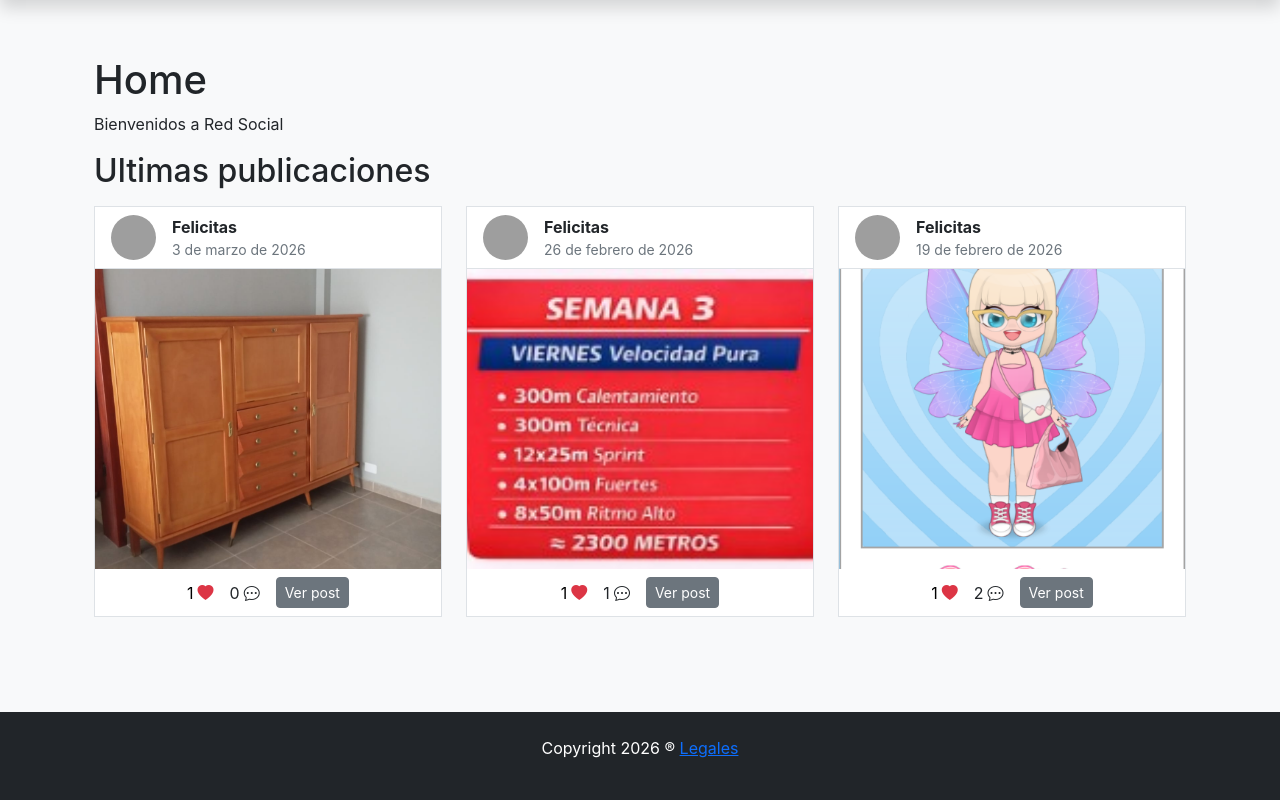
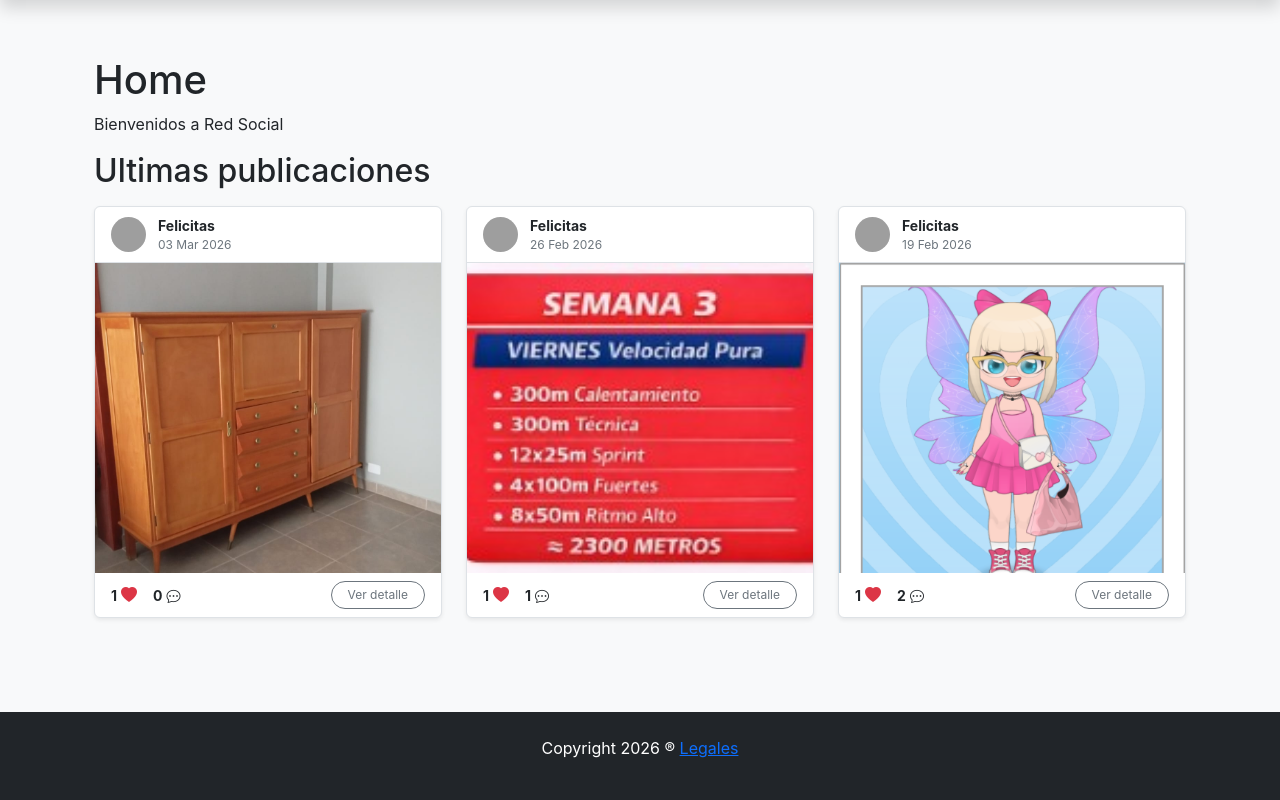
Before and after one commit to TatoMesa/RedSocial, a Django app: page / in a window 1280 px wide. Shown: the part 56-856 px from the top of the page. Run offline with Django 4.2, Linux system fonts and the light colour scheme; a user stored in the database is signed in; data comes from the database, SQL or seed files in the repository; both versions use the stored data as it was after the commit; grey boxes are pictures that could not be loaded.

Commit message:
acomodando imagenes de post

```diff
--- a/RedSocial/templates/_includes/posts/_post.html
+++ b/RedSocial/templates/_includes/posts/_post.html
@@ -1,5 +1,5 @@
 <article class="w-100">
-  <div class="bg-white border mt-2">
+  <div class="bg-white border mt-2 shadow-sm rounded overflow-hidden">
 
     <!-- Header -->
     <div class="d-flex justify-content-between align-items-center p-2 border-bottom">
@@ -9,40 +9,53 @@
           <img
             class="rounded-circle me-2"
             src="{{ post.user.profile.profile_picture.url }}"
-            width="45"
-            height="45"
+            width="35"
+            height="35"
+            style="object-fit: cover;"
           />
         {% endif %}
 
-        <div class="d-flex flex-column ms-2">
-          <span class="mb-0 fw-bold">
+        <div class="d-flex flex-column ms-1">
+          <span class="mb-0 fw-bold small">
             {{ post.user.username }}
           </span>
 
-          <span class="text-muted small">
-            {{ post.created_at }}
+          <span class="text-muted" style="font-size: 0.75rem;">
+            {{ post.created_at|date:"d M Y" }}
           </span>
         </div>
       </div>
     </div>
 
-    <!-- Image -->
-    <div class="card-img-container">
+    <!-- Image: Aquí aplicamos el contenedor para el recorte alargado -->
+    <a href="{% url 'post_detail' post.pk %}" class="text-decoration-none">
+      <div class="post-grid-img-container" style="width: 100%; height: 310px; overflow: hidden; background-color: #f8f9fa;">
         {% if post.image %}
-        <img class="card-img-top-custom" src="{{ post.image.url }}" />
+          <img
+            class="post-grid-img"
+            src="{{ post.image.url }}"
+            style="width: 100%; height: 100%; object-fit: cover; object-position: top;"
+          />
+        {% else %}
+          <div class="d-flex align-items-center justify-content-center h-100 text-muted">
+            <i class="bi bi-image fs-2"></i>
+          </div>
         {% endif %}
       </div>
+    </a>
 
     <!-- Footer -->
-    <footer class="text-center py-2">
+    <footer class="py-2 px-3">
       {% if request.user.is_authenticated %}
-      <div class="d-flex justify-content-center align-items-center gap-3">
+      <div class="d-flex justify-content-between align-items-center">
 
+        <div class="d-flex align-items-center gap-3">
+          <!-- Like Button -->
           <a
             href="{% url 'post_like_ajax' post.pk %}"
-          class="likeButton d-flex align-items-center gap-1 text-decoration-none">
+            class="likeButton d-flex align-items-center gap-1 text-decoration-none text-dark">
 
-          <span>{{ post.likes.all.count }}</span>
+            <span class="small fw-bold">{{ post.likes.all.count }}</span>
 
             {% if request.user in post.likes.all %}
               <i class="bi bi-heart-fill text-danger"></i>
@@ -51,15 +64,19 @@
             {% endif %}
           </a>
 
-        <p class="mb-0 d-flex align-items-center gap-1">
+          <!-- Comments Count -->
+          <p class="mb-0 d-flex align-items-center gap-1 small fw-bold">
             {{ post.comments.all.count }}
             <i class="bi bi-chat-dots"></i>
           </p>
+        </div>
 
+        <!-- Detail Button -->
         <a
           href="{% url 'post_detail' post.pk %}"
-          class="btn btn-secondary btn-sm">
-          Ver post
+          class="btn btn-outline-secondary btn-sm rounded-pill px-3"
+          style="font-size: 0.75rem;">
+          Ver detalle
         </a>
 
       </div>
--- a/RedSocial/templates/general/layout.html
+++ b/RedSocial/templates/general/layout.html
@@ -40,22 +40,26 @@
     <script>
         const likeButtons = document.querySelectorAll('.likeButton');
         likeButtons.forEach(likeButton => {
-            let nLikesSpan = likeButton.querySelector('span');
-            let nLikes = parseInt(nLikesSpan.innerHTML);
-            likeButton.addEventListener('click', (event) =>{
+            // Quitamos la lógica de nLikes de aquí afuera para que siempre
+            // lea el número actual del span antes de actualizar
+            likeButton.addEventListener('click', (event) => {
                 event.preventDefault();
                 fetch(likeButton.href)
                     .then(response => response.json())
-                    .then(data =>{
-                        if (data.liked){
-                            nLikes +=1;
-                            likeButton.innerHTML = `<span>${nLikes}</span> <i class="bi bi-heart-fill"></i>`;
+                    .then(data => {
+                        // Usamos data.likes_count si tu backend lo envía,
+                        // si no, mantenemos tu lógica de nLikes
+                        let currentLikes = data.likes_count !== undefined ? data.likes_count : parseInt(likeButton.querySelector('span').innerHTML);
 
-                        }else{
-                            nLikes -=1;
-                            likeButton.innerHTML = `<span>${nLikes}</span> <i class="bi bi-heart"></i>`;
+                        if (data.liked) {
+                            // AGREGAMOS text-danger aquí
+                            likeButton.innerHTML = `<span>${currentLikes}</span> <i class="bi bi-heart-fill text-danger"></i>`;
+                        } else {
+                            // Mantenemos bi-heart normal (negro)
+                            likeButton.innerHTML = `<span>${currentLikes}</span> <i class="bi bi-heart"></i>`;
                         }
-                    });
+                    })
+                    .catch(error => console.error('Error:', error));
             });
         });
     </script>
```
Also changed, not shown: db.sqlite3. Lines whose indentation alone changed are shown as unchanged.
